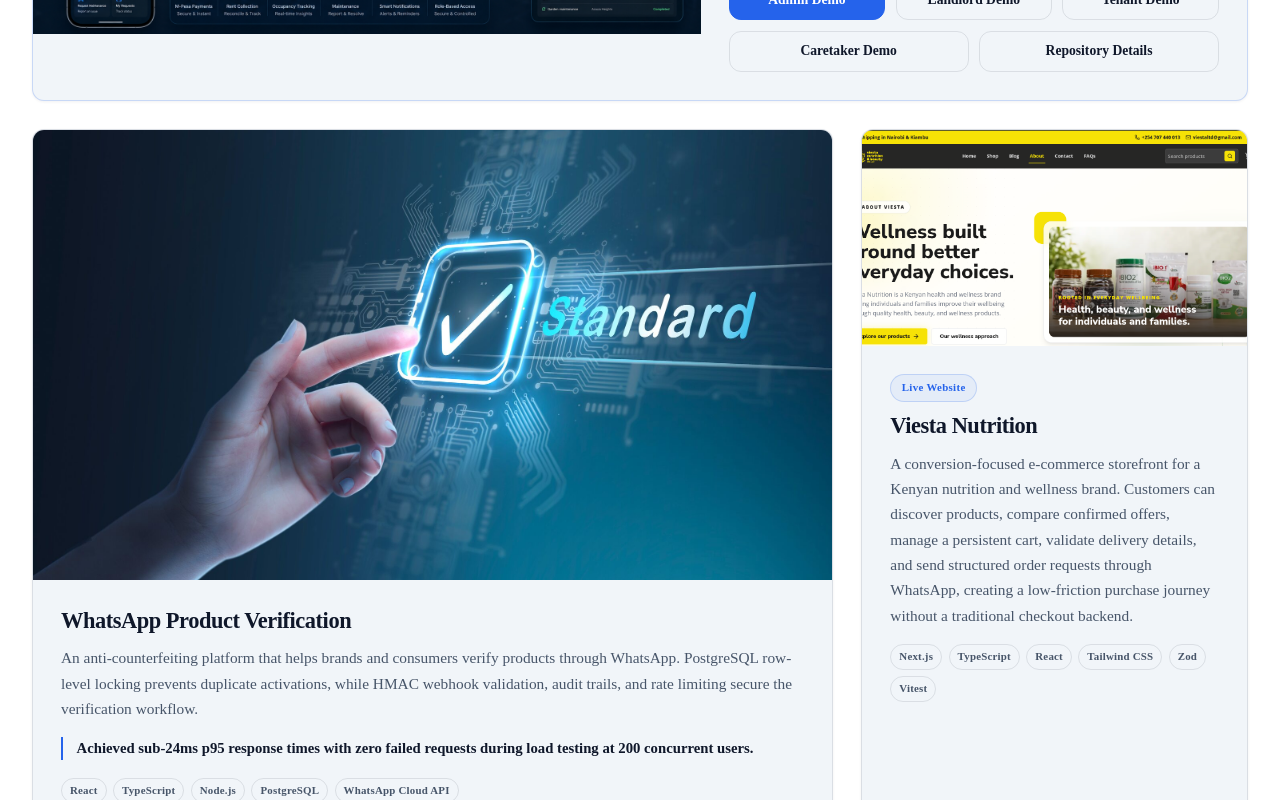
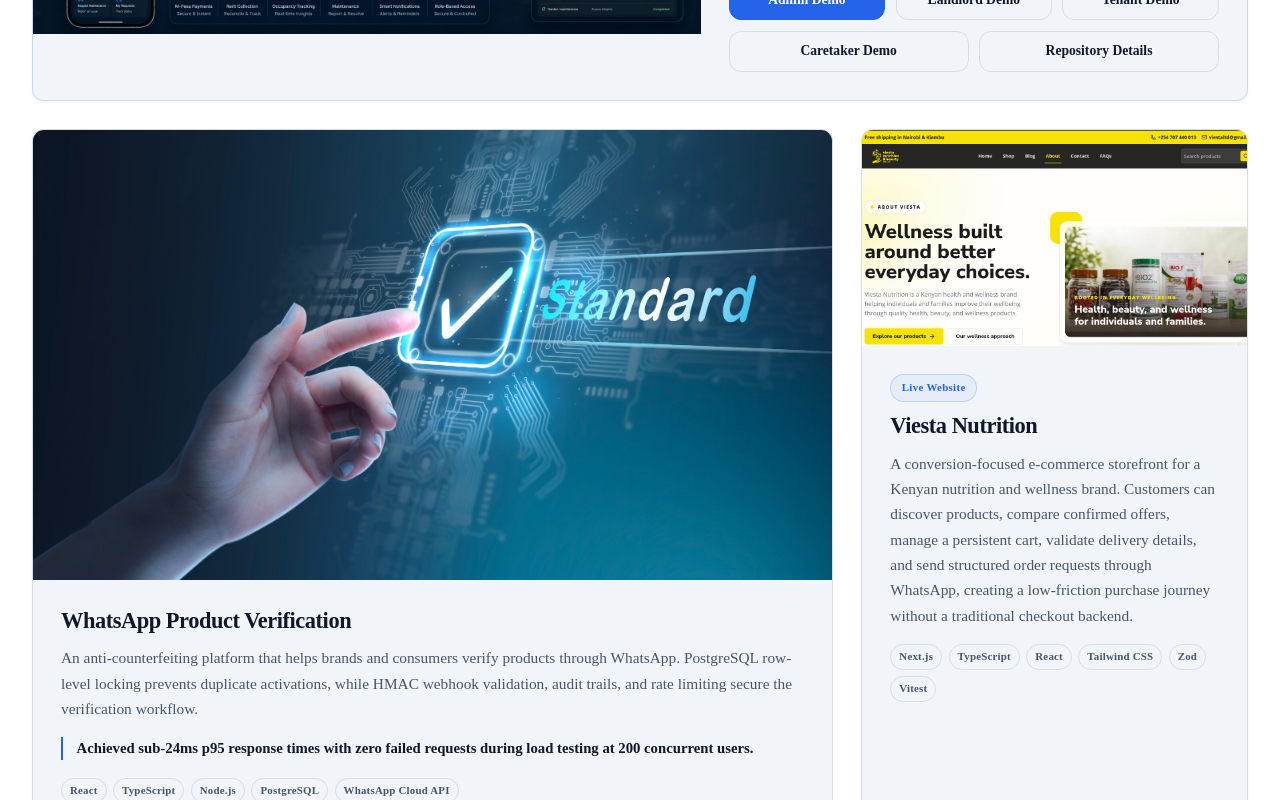
Before and after one commit to CamlineKe/portfolio, a Next.js app: page / in a window 1280 px wide. Shown: the part 1640-2440 px from the top of the page. Built offline with nearby package versions, Linux system fonts and the light colour scheme.

Commit message:
fix(projects): stabilize filter motion and crops
Use sync presence and nested layout so span changes resize the
window instead of warping the photo. Pin focal points on the four
shots that 16:9 cover was clipping.

```diff
--- a/components/Projects.tsx
+++ b/components/Projects.tsx
@@ -135,6 +135,9 @@ const Projects: React.FC = () => {
   const itemVariants = createItemVariants(Boolean(prefersReducedMotion), 24, 0.55);
   const cardVariants = createCardVariants(Boolean(prefersReducedMotion));
   const enableCardLayout = !prefersReducedMotion;
+  const layoutTransition = prefersReducedMotion
+    ? { duration: 0 }
+    : cardLayoutTransition;
 
   const handlePrivateRepositoryClick = (
     project: Project,
@@ -200,7 +203,7 @@ const Projects: React.FC = () => {
           </motion.div>
 
           <div className={styles.projectsGrid}>
-            <AnimatePresence mode="popLayout">
+            <AnimatePresence mode="sync">
               {packedProjects.map(({ project, rank }) => (
                 <motion.article
                   key={project.id}
@@ -209,15 +212,15 @@ const Projects: React.FC = () => {
                   initial="hidden"
                   animate="visible"
                   exit="exit"
-                  layout={enableCardLayout ? 'position' : false}
-                  transition={
-                    prefersReducedMotion
-                      ? { duration: 0 }
-                      : cardLayoutTransition
-                  }
+                  layout={enableCardLayout}
+                  transition={layoutTransition}
                   whileHover={hoverLift(enableHoverMotion, -4, 1)}
                 >
-                  <div className={styles.projectImage}>
+                  <motion.div
+                    className={styles.projectImage}
+                    layout={enableCardLayout}
+                    transition={layoutTransition}
+                  >
                     <Image
                       src={project.image}
                       alt={`${project.title} interface preview`}
@@ -228,9 +231,13 @@ const Projects: React.FC = () => {
                         objectPosition: project.imagePosition ?? '50% 50%',
                       }}
                     />
-                  </div>
+                  </motion.div>
 
-                  <div className={styles.projectContent}>
+                  <motion.div
+                    className={styles.projectContent}
+                    layout={enableCardLayout}
+                    transition={layoutTransition}
+                  >
                     {project.status && (
                       <span className={styles.projectStatus}>{project.status}</span>
                     )}
@@ -306,7 +313,7 @@ const Projects: React.FC = () => {
                         </motion.button>
                       )}
                     </div>
-                  </div>
+                  </motion.div>
                 </motion.article>
               ))}
             </AnimatePresence>
--- a/data/projects.ts
+++ b/data/projects.ts
@@ -58,6 +58,7 @@ export const projects: Project[] = [
     highlight:
       'Achieved sub-24ms p95 response times with zero failed requests during load testing at 200 concurrent users.',
     image: '/images/wpv.jpg',
+    imagePosition: '50% 70%',
     technologies: ['React', 'TypeScript', 'Node.js', 'PostgreSQL', 'WhatsApp Cloud API'],
     category: 'Custom Software',
     demos: [
@@ -77,6 +78,7 @@ export const projects: Project[] = [
     description:
       'A conversion-focused e-commerce storefront for a Kenyan nutrition and wellness brand. Customers can discover products, compare confirmed offers, manage a persistent cart, validate delivery details, and send structured order requests through WhatsApp, creating a low-friction purchase journey without a traditional checkout backend.',
     image: '/images/viesta.png',
+    imagePosition: '28% 20%',
     technologies: ['Next.js', 'TypeScript', 'React', 'Tailwind CSS', 'Zod', 'Vitest'],
     category: 'Web Applications',
     status: 'Live Website',
@@ -99,6 +101,7 @@ export const projects: Project[] = [
     highlight:
       'Built as a 15-page static export with WhatsApp-first conversion flows, per-service enquiry modals, and a floating chat button; covered by a Vitest and Testing Library suite for accessible, keyboard-friendly interactions.',
     image: '/images/tuju-outspan.png',
+    imagePosition: '32% 30%',
     technologies: ['Next.js', 'TypeScript', 'React', 'Tailwind CSS', 'Zod', 'Vitest'],
     category: 'Web Applications',
     status: 'Live Website',
@@ -142,6 +145,7 @@ export const projects: Project[] = [
     highlight:
       'Reduced recommendation latency by approximately 350ms by batching and parallelizing three recommendation streams.',
     image: '/images/project1.jpg',
+    imagePosition: '50% 60%',
     technologies: ['React', 'Node.js', 'MongoDB', 'Python', 'Flask', 'scikit-learn', 'Socket.IO'],
     category: 'AI & Data',
     demos: [
```
